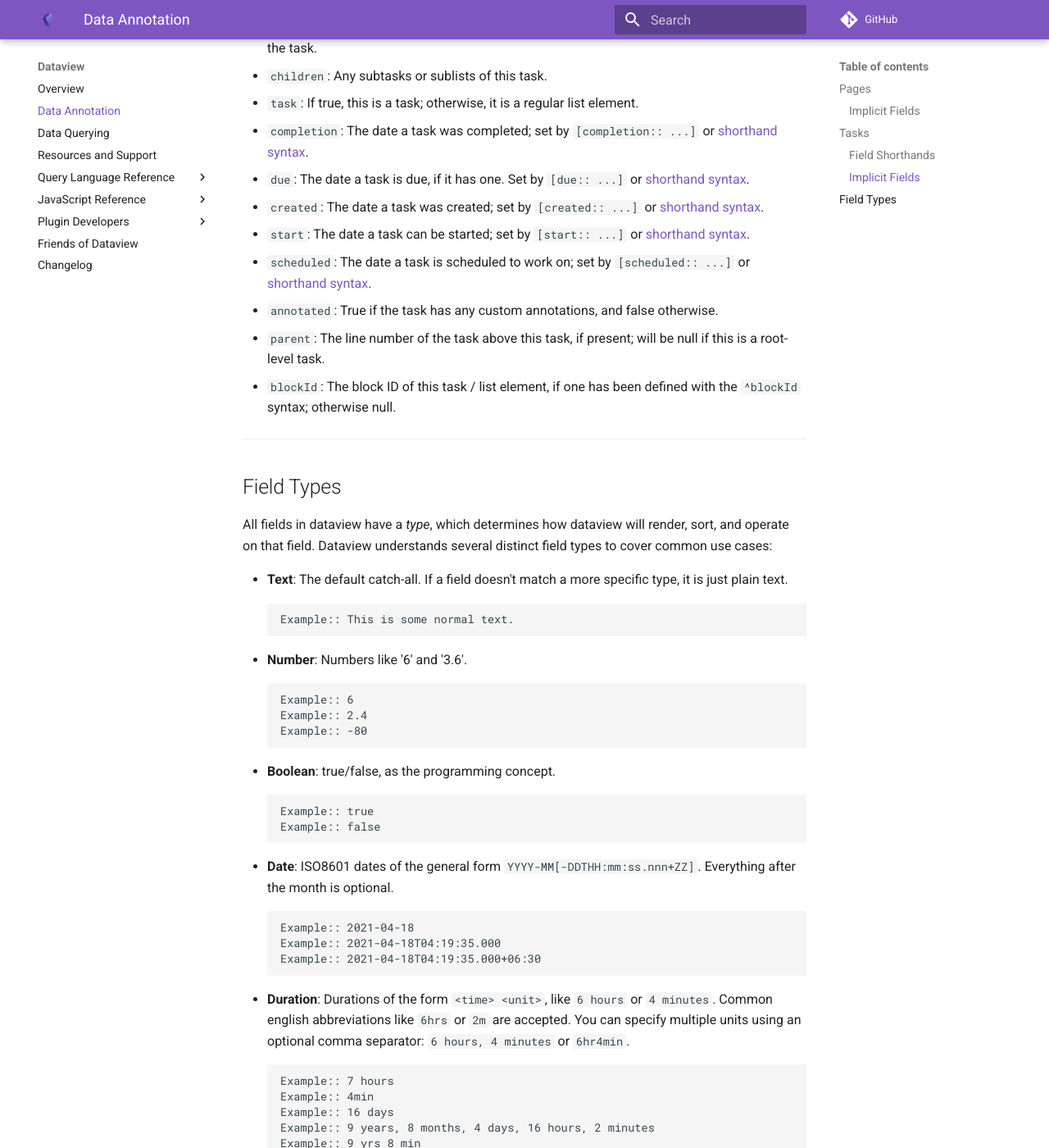
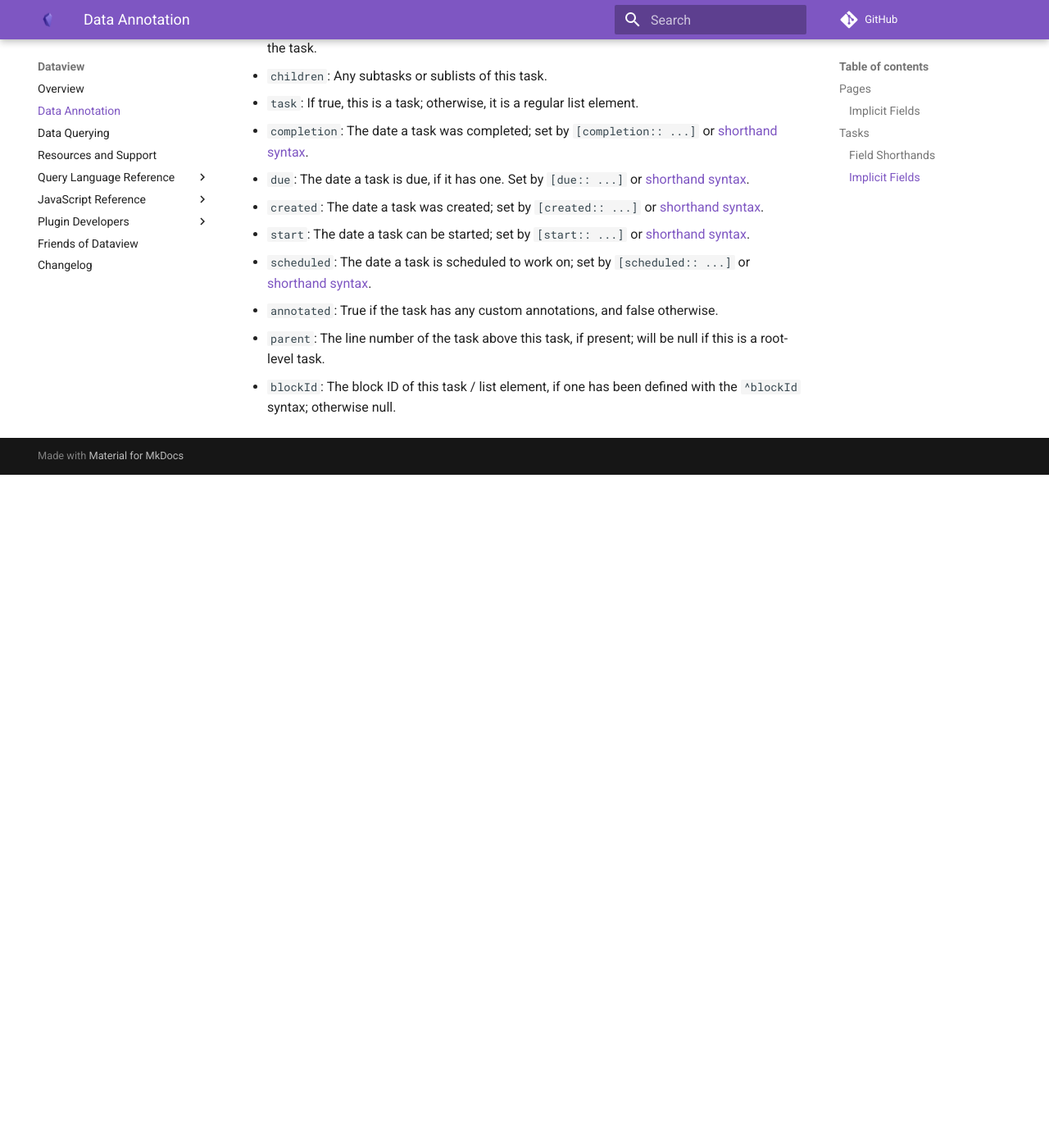
Before and after one commit to blacksmithgu/obsidian-dataview, an MkDocs documentation site: the page built from docs/docs/data-annotation.md, in a window 1280 px wide and 1400 px high, scrolled down 3864 px. Shown: the whole window at 82% size. Built offline with MkDocs 1.6.1 and Material for MkDocs 9.7.7, drawn with Linux system fonts in a browser that asks for light colours; comment, search, counter and statistics services are not loaded; after the commit the page ends 4443 px from its top, so only the background shows below that; some of the changed text lies outside the part shown.

Commit message:
feat: remove field types to move to dedicated page

````diff
--- a/docs/docs/data-annotation.md
+++ b/docs/docs/data-annotation.md
@@ -156,62 +156,3 @@ As with pages, Dataview adds a number of implicit fields to each task:
 - `annotated`: True if the task has any custom annotations, and false otherwise.
 - `parent`: The line number of the task above this task, if present; will be null if this is a root-level task.
 - `blockId`: The block ID of this task / list element, if one has been defined with the `^blockId` syntax; otherwise null.
-
----
-
-## Field Types
-
-All fields in dataview have a *type*, which determines how dataview will render, sort, and operate on that field.
-Dataview understands several distinct field types to cover common use cases:
-
-- **Text**: The default catch-all. If a field doesn't match a more specific type, it is just plain text.
-    ```markdown
-    Example:: This is some normal text.
-    ```
-- **Number**: Numbers like '6' and '3.6'.
-    ```markdown
-    Example:: 6
-    Example:: 2.4
-    Example:: -80
-    ```
-- **Boolean**: true/false, as the programming concept.
-    ```markdown
-    Example:: true
-    Example:: false
-    ```
-- **Date**: ISO8601 dates of the general form `YYYY-MM[-DDTHH:mm:ss.nnn+ZZ]`. Everything after the month is optional.
-    ```markdown
-    Example:: 2021-04-18
-    Example:: 2021-04-18T04:19:35.000
-    Example:: 2021-04-18T04:19:35.000+06:30
-    ```
-- **Duration**: Durations of the form `<time> <unit>`, like `6 hours` or `4 minutes`. Common english abbreviations like
-  `6hrs` or `2m` are accepted. You can specify multiple units using an optional comma separator: `6 hours, 4 minutes`
-  or `6hr4min`.
-    ```markdown
-    Example:: 7 hours
-    Example:: 4min
-    Example:: 16 days
-    Example:: 9 years, 8 months, 4 days, 16 hours, 2 minutes
-    Example:: 9 yrs 8 min
-    ```
-- **Link**: Plain Obsidian links like `[[Page]]` or `[[Page|Page Display]]`.
-    - If you reference a link in frontmatter, you need to quote it, as so: `key: "[[Link]]"`. This is default Obsidian-supported behavior.
-    ```markdown
-    Example:: [[A Page]]
-    Example:: [[Some Other Page|Render Text]]
-    ```
-- **List**: Lists of other dataview fields. In YAML, these are defined as normal YAML lists; for inline fields, they are
-  just comma-separated lists.
-    ```markdown
-    Example:: 1, 2, 3
-    Example:: "yes", "or", "no"
-    ```
-- **Object**: A map of name to dataview field. These can only be defined in YAML frontmatter, using the normal YAML
-  object syntax:
-  ```yaml
-  field:
-    value1: 1
-    value2: 2
-    ...
-  ```
````
